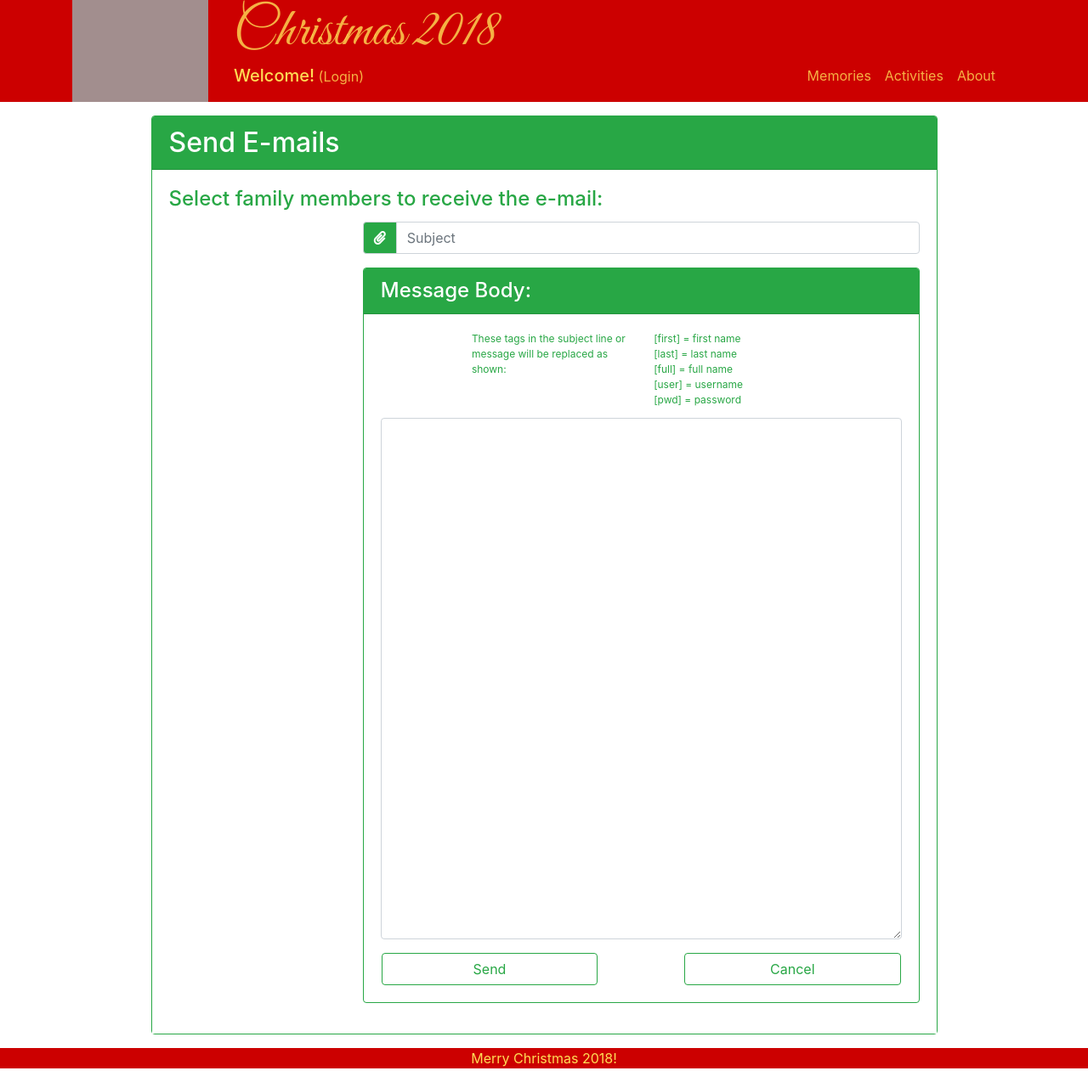
After one commit to JMorris1575/christmas18, a Django app: template c18/mail/templates/mail/send-mail.html in a window 1280 px wide. The commit adds this page. Shown: the whole page at 85% size. Run offline with Django 3.2, Linux system fonts and the light colour scheme; the template is opened without the code that fills it, so the values that code supplies are empty; some libraries are stand-ins or nearby versions; grey boxes are pictures that could not be loaded.

Commit message:
Local e-mail works, need to add "Select All" and some means of saving invitation message body.

```diff
--- a/c18/config/settings/dev.py
+++ b/c18/config/settings/dev.py
@@ -14,6 +14,8 @@ DATABASES = {
     }
 }
 
+EMAIL_BACKEND = 'django.core.mail.backends.console.EmailBackend'
+
 # Static files (CSS, JavaScript, Images)
 # https://docs.djangoproject.com/en/2.1/howto/static-files/
 
--- a/c18/gift/views.py
+++ b/c18/gift/views.py
@@ -139,14 +139,10 @@ class DeleteCommentView(View):
         except:
             return redirect('gift:home')
         if request.POST['button'] != 'delete':      # user clicked the cancel button
-            print('request.POST = ', request.POST)
             next_url = request.POST.get('next', '')
-            print('In DeleteCommentView.post next_url = ', next_url)
             if next_url:
                 if is_safe_url(next_url, request.get_host()):
-                    print('It was safe.')
                     return redirect(next_url)
-                print('It was not safe.')
             return redirect('gift:edit_comment', gift.gift_number, comment_id)
         else:
             if request.user == comment.user:
--- /dev/null
+++ b/c18/mail/templates/mail/send-mail.html
@@ -0,0 +1,64 @@
+{% extends parent_template|default:"base.html" %}
+{% load static %}
+
+{% block content %}
+    <div class="card col-md-10 border-success mx-auto my-3 px-0">
+        <h2 class="card-header bg-success text-white">Send E-mails</h2>
+        <div class="card-body bg-white">
+            <h4 class="card-title text-success">Select family members to receive the e-mail:</h4>
+            <form action="{% url 'mail:send-mail' %}" method="post">
+                {% csrf_token %}
+                <div class="row">
+                    <div class="col-md-3">
+                        {% for user in users %}
+                            <div class="text-success form-group pl-3">
+                                <input type="checkbox" class="form-check-input" name="recipients" value="{{ user }}" id="{{ user }}"/>
+                                <label class="form-check-label" for="{{ user }}">
+                                    {{ user.first_name }} {{ user.last_name }}
+                                </label>
+                            </div>
+                        {% endfor %}
+                    </div>
+                    <div class="col-md-9">
+                        <div class="input-group mb-3">
+                            <div class="input-group-prepend">
+                                <span class="input-group-text bg-success text-white"><i class="fas fa-paperclip"></i></span>
+                            </div>
+                            <input type="text" class="form-control" placeholder="Subject" name="subject">
+                        </div>
+                        <div class="card border-success">
+                            <h4 class="card-header bg-success text-white">Message Body:</h4>
+                            <div class="card-body">
+                                <div class="row justify-content-center card-title text-success">
+                                    <div class="col-md-4 fine-print mb-1 mb-md-0">
+                                        These tags in the subject line or message will be replaced as shown:
+                                    </div>
+                                    <div class="col-md-4 fine-print">
+                                        [first] = first name<br>
+                                        [last] = last name<br>
+                                        [full] = full name<br>
+                                        [user] = username<br>
+                                        [pwd] = password
+                                    </div>
+                                </div>
+                                <div class="input-group mb-3">
+                                    <textarea class="form-control" name="message" rows="25"></textarea>
+                                </div>
+                                <div class="row justify-content-between px-3">
+                                    <button class="col-md-5 btn btn-outline-success"
+                                            type="submit" name="button" value="send">
+                                        Send
+                                    </button>
+                                    <button class="col-md-5 btn btn-outline-success"
+                                            type="submit" name="button" value="cancel">
+                                        Cancel
+                                    </button>
+                                </div>
+                            </div>
+                        </div>
+                    </div>
+                </div>
+            </form>
+        </div>
+    </div>
+{% endblock %}
--- a/c18/mail/urls.py
+++ b/c18/mail/urls.py
@@ -1,12 +1,10 @@
 from django.urls import path
 from django.contrib.auth.decorators import login_required
 
-from .views import ManageEmail, SendMail, MailCompose
+from .views import SendMail
 
 app_name = 'mail'
 
 urlpatterns = [
-    path('', login_required(ManageEmail.as_view()), name='manage-mail'),
-    path('invitation/', login_required(SendMail.as_view()), name='send-mail'),
-    path('compose/', login_required(MailCompose.as_view()), name='compose'),
+    path('', login_required(SendMail.as_view()), name='send-mail'),
 ]
--- a/c18/static/site/scss/styles.scss
+++ b/c18/static/site/scss/styles.scss
@@ -40,6 +40,10 @@ header .nav-link {
     font-style: italic;
     color: blue;
     margin-bottom: 0.5rem;
+}
+
+.fine-print {
+    font-size: 75%;
 }
 
 .gift-button {
--- a/c18/templates/header.html
+++ b/c18/templates/header.html
@@ -43,7 +43,10 @@
                                     <ul class="navbar-nav ml-auto text-right">
                                         {% if user.is_staff %}
                                             <li class="nav-item">
-                                                <a href="{% url 'mail:manage-mail' %}" class="nav-link">E-mail</a>
+                                                <a href="{% url 'mail:send-mail' %}?next={{ next_url }}"
+                                                   class="nav-link">
+                                                    E-mail
+                                                </a>
                                             </li>
                                         {% endif %}
                                         <li class="nav-item">
```
Also changed, not shown: c18/mail/templates/mail/manage-mail.html (deleted, +0 -24 lines), c18/mail/views.py (+43 -9 lines), c18/static/site/css/styles.css.
